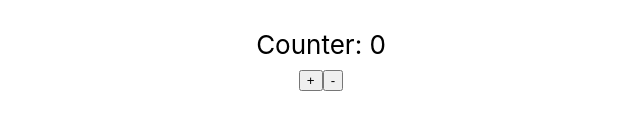
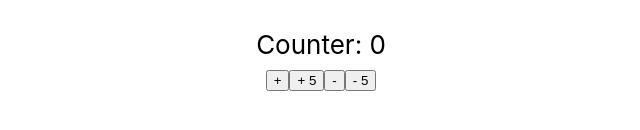
Before and after one commit to CUNY-2X-TTP-2020/react-redux-examples, a React (Create React App) app: page / in a window 1280 px wide. Shown: the part 340-470 px from the top of the page, without its empty margins (319-959 px from the left). Built offline with nearby package versions, Linux system fonts and the light colour scheme.

Commit message:
Update counter to be dynamic

```diff
--- a/src/components/containers/CounterContainer.js
+++ b/src/components/containers/CounterContainer.js
@@ -20,13 +20,13 @@ class CounterContainer extends Component
 }
 
 // Map state to props;
-function mapState(state)
+const mapState = (state) =>
 {
     return { counter: state.counter };
 }
 
 // Map dispatch to props
-function mapDispatch(dispatch)
+const mapDispatch = (dispatch) =>
 {
     return {
         onIncrement: (amount) => dispatch(increment(amount)),
--- a/src/components/views/CounterView.js
+++ b/src/components/views/CounterView.js
@@ -6,8 +6,10 @@ const CounterView = (props) =>
         <div>
             Counter: {props.counter}
             <br/>
-            <button onClick={props.onIncrement}>+</button>
-            <button onClick={props.onDecrement}>-</button>
+            <button onClick={() => props.onIncrement()}>+</button>
+            <button onClick={() => props.onIncrement(5)}>+ 5</button>
+            <button onClick={() => props.onDecrement()}>-</button>
+            <button onClick={() => props.onDecrement(5)}>- 5</button>
         </div>
     );
 };
--- a/src/store/utilities/counter.js
+++ b/src/store/utilities/counter.js
@@ -18,8 +18,8 @@ const reducer = (state = 0, action) =>
 {
     switch(action.type)
     {
-        case INCREMENT: return state + 1;
-        case DECREMENT: return state - 1;
+        case INCREMENT: return state + action.amount;
+        case DECREMENT: return state - action.amount;
         default: return state;
     }
 };
```
